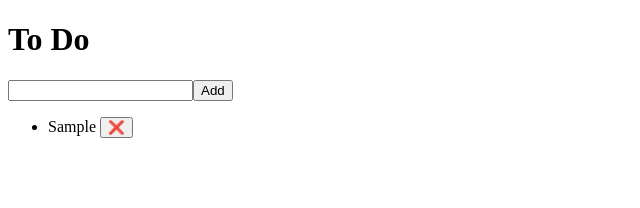
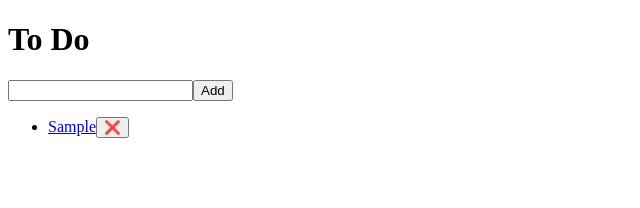
Before and after one commit to hwahyeon/redux-react-todolist, a React (Create React App) app: page / in a window 1280 px wide. Both pictures are taken after typing "Sample" into the empty fields and a click on the button "Add". Shown: the top 208 px of the page, without its empty margins (0-640 px from the left). Built offline with nearby package versions, Linux system fonts and the light colour scheme.

Commit message:
Added the parameter 'id'

```diff
--- a/src/components/ToDo.js
+++ b/src/components/ToDo.js
@@ -1,11 +1,13 @@
 import React from "react";
 import { connect } from "react-redux";
 import { actionCreators } from "../store";
+import { Link } from "react-router-dom";
 
-function ToDo({ text, onBtnClick }) {
+function ToDo({ text, onBtnClick, id }) {
   return (
     <li>
-      {text} <button onClick={onBtnClick}>❌</button>
+      <Link to={`/${id}`}>{text}</Link>
+      <button onClick={onBtnClick}>❌</button>
     </li>
   );
 }
```
